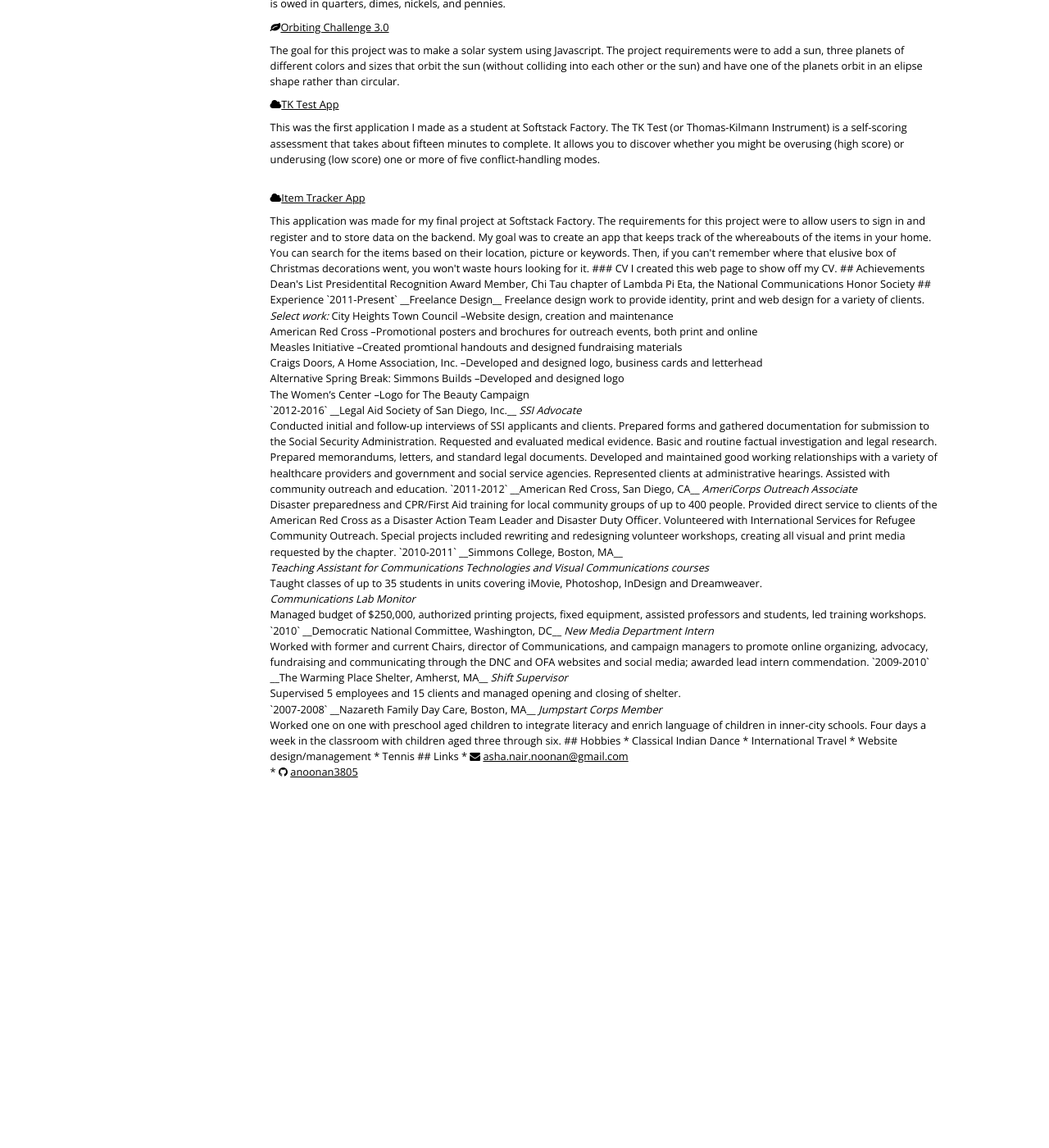
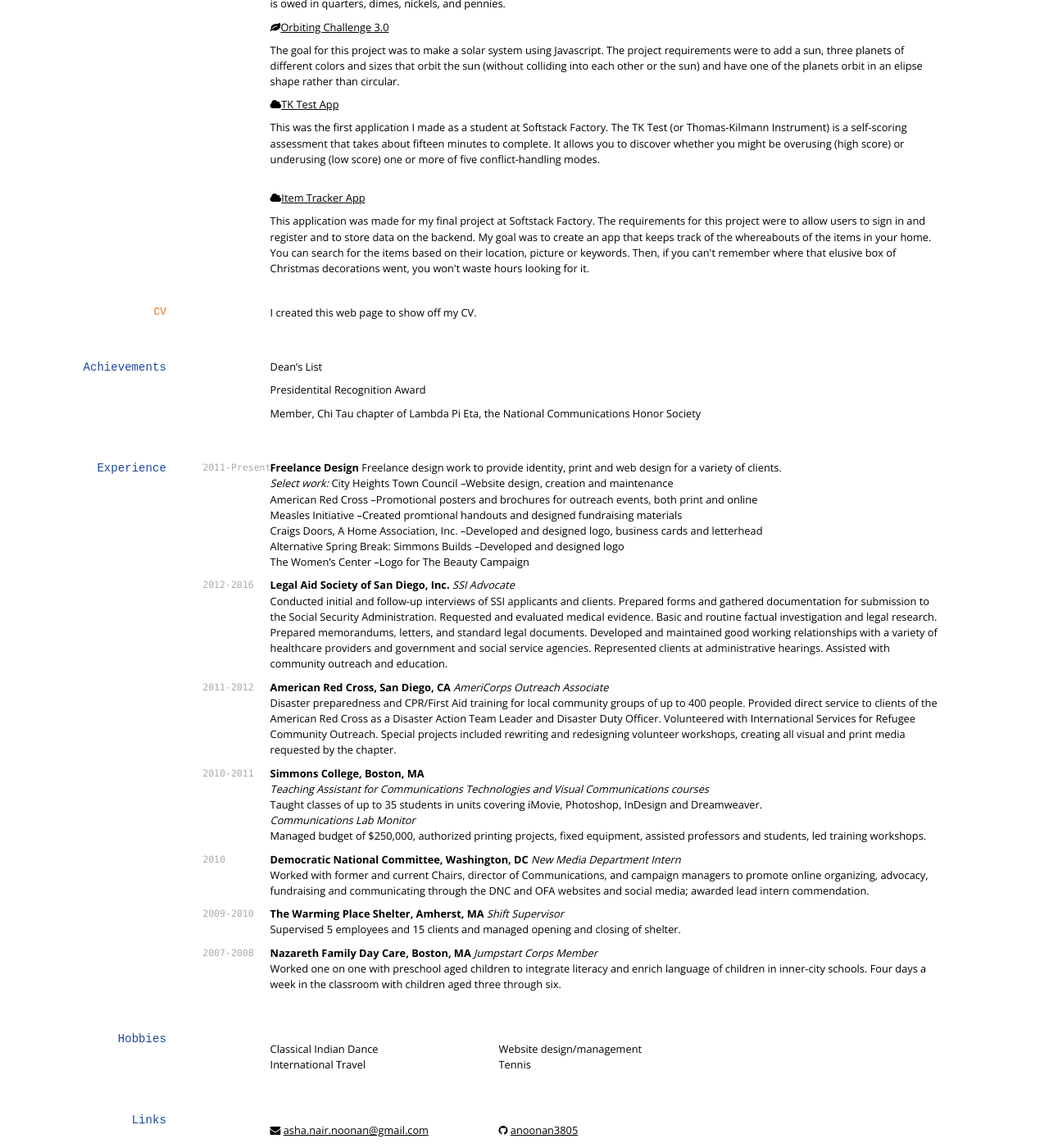
Before and after one commit to anoonan3805/anoonan.github.io, a Jekyll site: the page built from index.md, in a window 1280 px wide and 1400 px high, scrolled down 847 px. Shown: the whole window at 82% size. Built offline with Jekyll 4.4.1, drawn with Linux system fonts in a browser that asks for light colours; nearby versions of some CDN libraries; before the commit the page ends 1914 px from its top, so only the background shows below that.

Commit message:
fixed formatting

```diff
--- a/index.md
+++ b/index.md
@@ -77,7 +77,7 @@ be overusing (high score) or underusing (low score) one or more of five conflict
 <p>This application was made for my final project at Softstack Factory. The requirements for this project were to allow
 users to sign in and register and to store data on the backend. My goal was to create an app that keeps track of the whereabouts
 of the items in your home. You can search for the items based on their location, picture or keywords. Then, if you can't
-remember where that elusive box of Christmas decorations went, you won't waste hours looking for it.
+remember where that elusive box of Christmas decorations went, you won't waste hours looking for it.</p>
 
 
 ### CV
```
